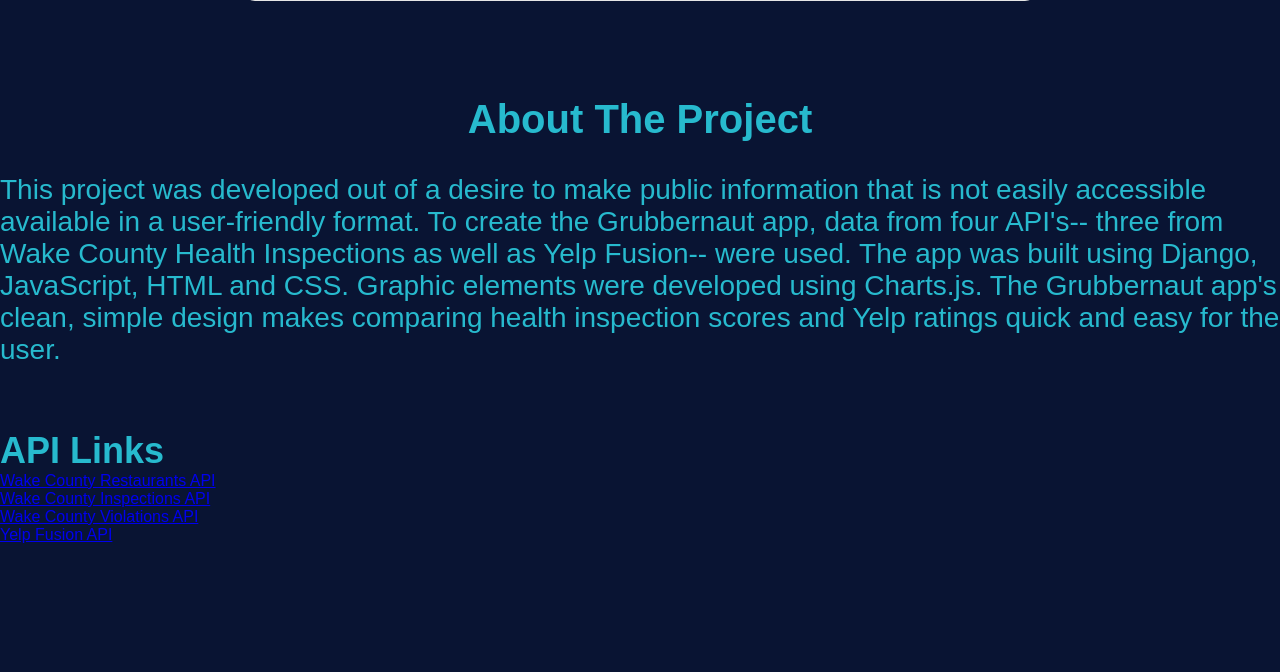
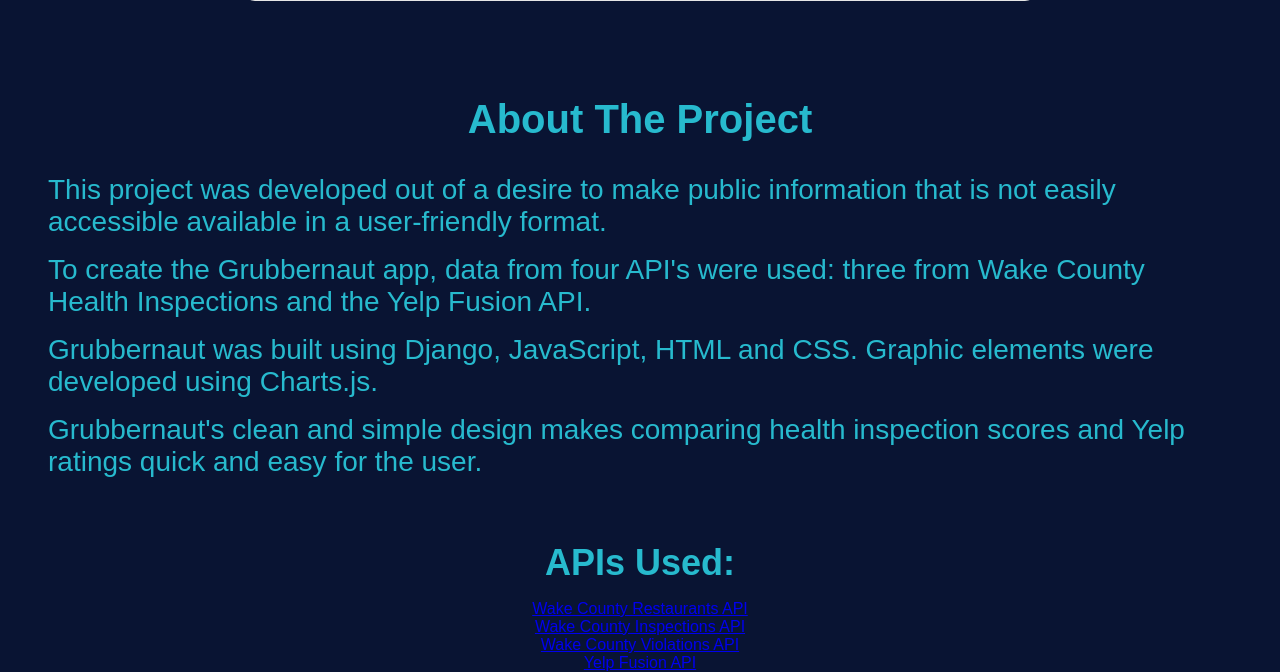
Before and after one commit to grub-or-not/grub-or-not, a Django app: page /about/ in a window 1280 px wide. Shown: the part 1194-1866 px from the top of the page. Before the commit the page ends 1737 px from the top, so only its background shows below. Run offline with Django 3.2, Linux system fonts and the light colour scheme; some libraries are stand-ins or nearby versions; some web fonts are replaced.

Commit message:
style the about page

```diff
--- a/core/static/css/styles.css
+++ b/core/static/css/styles.css
@@ -272,7 +272,13 @@ section {
 
 .our-project {
 	font-size: 1.75rem;
+	margin: 2rem;
 }
+
+.our-project p {
+	margin: 1rem;
+}
+
 .about-project {
 	color: #27bace;
 	display: flex;
@@ -308,8 +314,17 @@ section {
 .abouth3 {
 	color: #27bace;
 	font-size: 2.25rem;
+	text-align: center;
+	margin: 1rem;
 }
 
 .api-list {
+	display: flex;
+	flex-direction: column;
+	text-align: center;
+	margin-bottom: 2rem;
+}
 
+.api-list a:visited {
+	color: white;
 }
--- a/core/templates/core/about.html
+++ b/core/templates/core/about.html
@@ -28,15 +28,27 @@
     <div>
         <h2 class="about-project">About The Project</h2>
         <section>
-            <p class="our-project">This project was developed out of a desire to make public information that is not easily accessible available in a user-friendly format. To create the Grubbernaut app, data from four API's-- three from Wake County Health Inspections as well as Yelp Fusion-- were used. The app was built using Django, JavaScript, HTML and CSS. Graphic elements were developed using Charts.js. The Grubbernaut app's clean, simple design makes comparing health inspection scores and Yelp ratings quick and easy for the user.</p>
-
+            <div class="our-project">
+                <p>
+                    This project was developed out of a desire to make public information that is not easily accessible available in a user-friendly format.
+                </p>
+                <p>
+                    To create the Grubbernaut app, data from four API's were used: three from Wake County Health Inspections and the Yelp Fusion API.
+                </p>
+                <p>
+                    Grubbernaut was built using Django, JavaScript, HTML and CSS. Graphic elements were developed using Charts.js.
+                </p>
+                <p>
+                    Grubbernaut's clean and simple design makes comparing health inspection scores and Yelp ratings quick and easy for the user.
+                </p>
+            </div>
         </section>
-        <h3 class="abouth3">API Links</h3>
-        <ul class="api-list">
-            <li><a href="https://data-wake.opendata.arcgis.com/datasets/restaurants-in-wake-county">Wake County Restaurants API</a></li>
-            <li><a href="http://data-wake.opendata.arcgis.com/datasets/food-inspections">Wake County Inspections API</a></li>
-            <li><a href="http://data-wake.opendata.arcgis.com/datasets/food-inspection-violations">Wake County Violations API</a></li>
-            <li><a href="https://www.yelp.com/developers/documentation/v3">Yelp Fusion API</a></li>
-        </ul>
+        <h3 class="abouth3">APIs Used:</h3>
+        <div class="api-list">
+            <div><a href="https://data-wake.opendata.arcgis.com/datasets/restaurants-in-wake-county">Wake County Restaurants API</a></div>
+            <div><a href="http://data-wake.opendata.arcgis.com/datasets/food-inspections">Wake County Inspections API</a></div>
+            <div><a href="http://data-wake.opendata.arcgis.com/datasets/food-inspection-violations">Wake County Violations API</a></div>
+            <div><a href="https://www.yelp.com/developers/documentation/v3">Yelp Fusion API</a></div>
+        </div>
     </div>
 {% endblock %}
```
